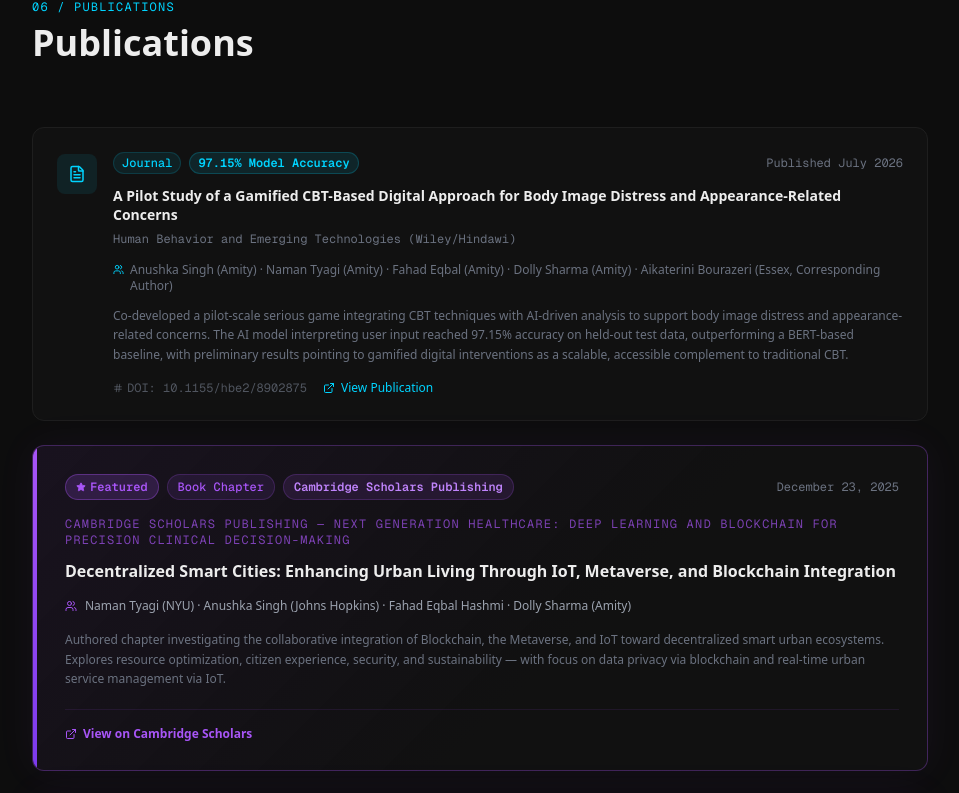
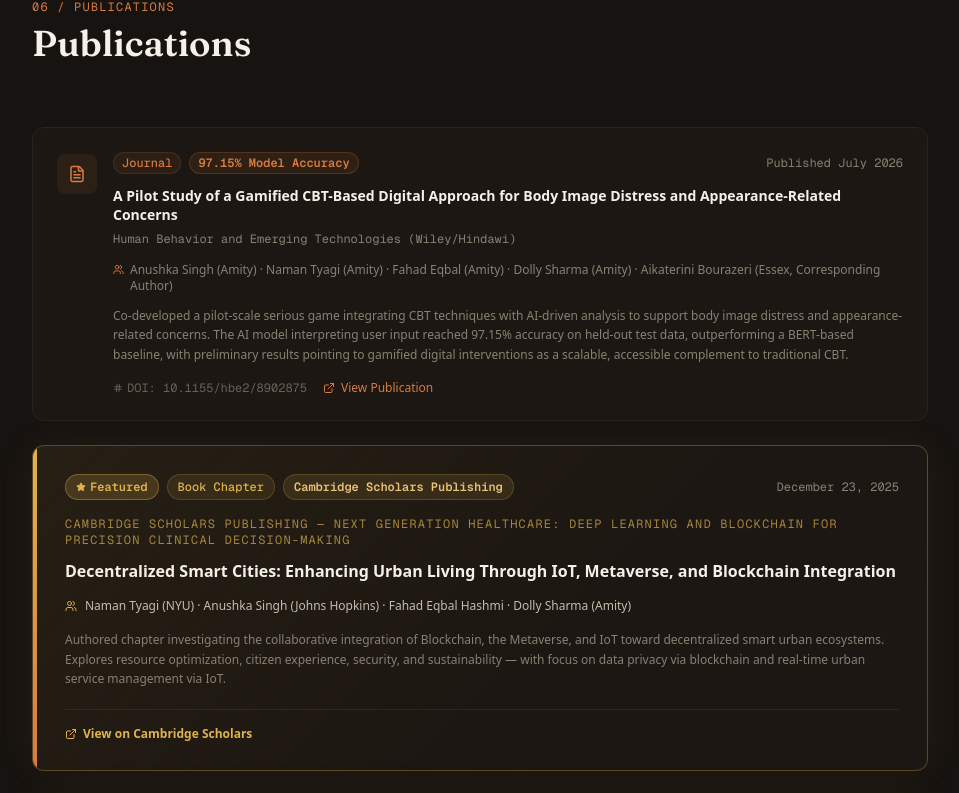
Before and after one commit to Namantyagi2727/portfolio, a Next.js app: page / in a window 1280 px wide. Shown: the part 8697-9490 px from the top of the page, without its empty margins (160-1119 px from the left). Built offline with nearby package versions, Linux system fonts and the light colour scheme.

Commit message:
feat: retune featured publication card to gold, re-skin standard cards
Co-Authored-By: Claude Sonnet 5 <noreply@anthropic.com>
Claude-Session: https://claude.ai/code/session_01NehF1ss7b5bKHeeLkofiR7

```diff
--- a/src/components/Publications.tsx
+++ b/src/components/Publications.tsx
@@ -4,20 +4,18 @@ import { BookOpen, FileText, ExternalLink, Users, Hash, Star } from "lucide-reac
 import { publications } from "@/lib/data";
 
 const typeConfig = {
-  book:       { icon: BookOpen, label: "Book Chapter",      color: "#a855f7" },
-  journal:    { icon: FileText, label: "Journal",           color: "#00d4ff" },
-  conference: { icon: FileText, label: "Conference Paper",  color: "#00d4ff" },
+  book: { icon: BookOpen, label: "Book Chapter", color: "#e0b34d" },
+  journal: { icon: FileText, label: "Journal", color: "#d97b3f" },
+  conference: { icon: FileText, label: "Conference Paper", color: "#d97b3f" },
 };
 
 export default function Publications() {
   return (
-    <section id="publications" className="py-24 px-6 bg-[#0d0d0d]">
+    <section id="publications" className="py-24 px-6 bg-[#171310]">
       <div className="max-w-4xl mx-auto">
-
-        {/* Section header */}
         <div className="mb-16">
-          <p className="text-xs font-mono text-[#00d4ff] uppercase tracking-widest mb-2">06 / Publications</p>
-          <h2 className="text-3xl sm:text-4xl font-bold text-[#ededed]">Publications</h2>
+          <p className="text-xs font-mono text-[#d97b3f] uppercase tracking-widest mb-2">06 / Publications</p>
+          <h2 className="text-3xl sm:text-4xl font-serif font-semibold text-[#f5f0e8]">Publications</h2>
         </div>
 
         <div className="flex flex-col gap-6">
@@ -25,84 +23,69 @@ export default function Publications() {
             const { icon: Icon, label, color } = typeConfig[pub.type];
             const isBook = pub.type === "book";
 
-            /* ── Featured card (book chapter) ── */
             if (isBook) {
               return (
                 <div
                   key={i}
                   className="relative rounded-xl overflow-hidden transition-all duration-200 group"
                   style={{
-                    background: "linear-gradient(135deg, rgba(168,85,247,0.08) 0%, rgba(17,17,17,1) 60%)",
-                    border: "1px solid rgba(168,85,247,0.3)",
-                    boxShadow: "0 0 40px rgba(168,85,247,0.06)",
+                    background: "linear-gradient(135deg, rgba(224,179,77,0.08) 0%, rgba(28,23,18,1) 60%)",
+                    border: "1px solid rgba(224,179,77,0.3)",
+                    boxShadow: "0 0 40px rgba(224,179,77,0.06)",
                   }}
-                  onMouseEnter={(e) => (e.currentTarget.style.borderColor = "rgba(168,85,247,0.5)")}
-                  onMouseLeave={(e) => (e.currentTarget.style.borderColor = "rgba(168,85,247,0.3)")}
+                  onMouseEnter={(e) => (e.currentTarget.style.borderColor = "rgba(224,179,77,0.5)")}
+                  onMouseLeave={(e) => (e.currentTarget.style.borderColor = "rgba(224,179,77,0.3)")}
                 >
-                  {/* Left accent bar */}
-                  <div
-                    className="absolute left-0 top-0 bottom-0 w-1 rounded-l-xl"
-                    style={{ background: "linear-gradient(180deg, #a855f7, #7c3aed)" }}
-                  />
+                  <div className="absolute left-0 top-0 bottom-0 w-1 rounded-l-xl" style={{ background: "linear-gradient(180deg, #e0b34d, #d97b3f)" }} />
 
                   <div className="p-7 pl-8">
-                    {/* Top row: badges + date */}
                     <div className="flex flex-wrap items-center gap-2 mb-4">
-                      {/* Featured badge */}
                       <span
                         className="inline-flex items-center gap-1 text-xs px-2.5 py-1 rounded-full font-mono font-semibold"
-                        style={{ background: "rgba(168,85,247,0.18)", color: "#a855f7", border: "1px solid rgba(168,85,247,0.35)" }}
+                        style={{ background: "rgba(224,179,77,0.18)", color: "#e0b34d", border: "1px solid rgba(224,179,77,0.35)" }}
                       >
-                        <Star size={10} fill="#a855f7" />
+                        <Star size={10} fill="#e0b34d" />
                         Featured
                       </span>
                       <span
                         className="text-xs px-2.5 py-1 rounded-full font-mono font-medium"
-                        style={{ background: "rgba(168,85,247,0.1)", color: "#a855f7", border: "1px solid rgba(168,85,247,0.2)" }}
+                        style={{ background: "rgba(224,179,77,0.1)", color: "#e0b34d", border: "1px solid rgba(224,179,77,0.2)" }}
                       >
                         {label}
                       </span>
                       {pub.highlight && (
                         <span
                           className="text-xs px-2.5 py-1 rounded-full font-mono font-semibold"
-                          style={{ background: "rgba(168,85,247,0.12)", color: "#c084fc", border: "1px solid rgba(168,85,247,0.2)" }}
+                          style={{ background: "rgba(224,179,77,0.12)", color: "#e8c37a", border: "1px solid rgba(224,179,77,0.2)" }}
                         >
                           {pub.highlight}
                         </span>
                       )}
-                      <span className="text-xs text-[#6b7280] font-mono ml-auto">{pub.date}</span>
+                      <span className="text-xs text-[#8a8073] font-mono ml-auto">{pub.date}</span>
                     </div>
 
-                    {/* Publisher */}
-                    <p className="text-xs font-mono text-[#a855f7]/70 mb-3 uppercase tracking-widest">
-                      {pub.publisher}
-                    </p>
-
-                    {/* Title */}
-                    <h3 className="text-base font-bold text-[#ededed] leading-snug mb-4 group-hover:text-[#c084fc] transition-colors">
+                    <p className="text-xs font-mono text-[#e0b34d]/70 mb-3 uppercase tracking-widest">{pub.publisher}</p>
+                    <h3 className="text-base font-bold text-[#f5f0e8] leading-snug mb-4 group-hover:text-[#e8c37a] transition-colors">
                       {pub.title}
                     </h3>
 
-                    {/* Authors */}
                     {pub.authors && (
-                      <p className="text-xs text-[#9ca3af] mb-4 flex items-start gap-2">
-                        <Users size={12} className="mt-0.5 flex-shrink-0 text-[#a855f7]" />
+                      <p className="text-xs text-[#c7bcae] mb-4 flex items-start gap-2">
+                        <Users size={12} className="mt-0.5 flex-shrink-0 text-[#e0b34d]" />
                         {pub.authors}
                       </p>
                     )}
 
-                    {/* Description */}
-                    <p className="text-xs text-[#6b7280] leading-relaxed mb-5">{pub.description}</p>
+                    <p className="text-xs text-[#8a8073] leading-relaxed mb-5">{pub.description}</p>
 
-                    {/* Footer */}
-                    <div className="flex flex-wrap items-center gap-4 pt-4 border-t border-[#a855f7]/10">
+                    <div className="flex flex-wrap items-center gap-4 pt-4 border-t border-[#e0b34d]/10">
                       {pub.url && (
                         <a
                           href={pub.url}
                           target="_blank"
                           rel="noopener noreferrer"
                           className="inline-flex items-center gap-1.5 text-xs font-semibold transition-all hover:underline"
-                          style={{ color: "#a855f7" }}
+                          style={{ color: "#e0b34d" }}
                         >
                           <ExternalLink size={12} />
                           View on Cambridge Scholars
@@ -114,25 +97,19 @@ export default function Publications() {
               );
             }
 
-            /* ── Standard card (conference / journal) ── */
             return (
               <div
                 key={i}
-                className="bg-[#111111] border border-[#1e1e1e] rounded-xl p-6 group transition-all duration-200"
+                className="bg-[#1c1712] border border-[#2a231c] rounded-xl p-6 group transition-all duration-200"
                 onMouseEnter={(e) => (e.currentTarget.style.borderColor = `${color}30`)}
-                onMouseLeave={(e) => (e.currentTarget.style.borderColor = "#1e1e1e")}
+                onMouseLeave={(e) => (e.currentTarget.style.borderColor = "#2a231c")}
               >
                 <div className="flex items-start gap-4">
-                  {/* Icon */}
-                  <div
-                    className="w-10 h-10 rounded-lg flex items-center justify-center flex-shrink-0 mt-0.5"
-                    style={{ background: `${color}15` }}
-                  >
+                  <div className="w-10 h-10 rounded-lg flex items-center justify-center flex-shrink-0 mt-0.5" style={{ background: `${color}15` }}>
                     <Icon size={18} style={{ color }} />
                   </div>
 
                   <div className="flex-1 min-w-0">
-                    {/* Badges + date */}
                     <div className="flex flex-wrap items-center gap-2 mb-3">
                       <span
                         className="text-xs px-2 py-0.5 rounded-full font-mono font-medium"
@@ -143,37 +120,31 @@ export default function Publications() {
                       {pub.highlight && (
                         <span
                           className="text-xs px-2 py-0.5 rounded-full font-mono font-semibold"
-                          style={{ background: "rgba(0,212,255,0.1)", color: "#00d4ff", border: "1px solid rgba(0,212,255,0.2)" }}
+                          style={{ background: "rgba(217,123,63,0.1)", color: "#d97b3f", border: "1px solid rgba(217,123,63,0.2)" }}
                         >
                           {pub.highlight}
                         </span>
                       )}
-                      <span className="text-xs text-[#6b7280] font-mono ml-auto">{pub.date}</span>
+                      <span className="text-xs text-[#8a8073] font-mono ml-auto">{pub.date}</span>
                     </div>
 
-                    {/* Title */}
-                    <h3 className="text-sm font-semibold text-[#ededed] leading-snug mb-1.5 group-hover:text-[#00d4ff] transition-colors">
+                    <h3 className="text-sm font-semibold text-[#f5f0e8] leading-snug mb-1.5 group-hover:text-[#d97b3f] transition-colors">
                       {pub.title}
                     </h3>
+                    <p className="text-xs font-mono text-[#8a8073] mb-3 leading-relaxed">{pub.publisher}</p>
 
-                    {/* Publisher */}
-                    <p className="text-xs font-mono text-[#6b7280] mb-3 leading-relaxed">{pub.publisher}</p>
-
-                    {/* Authors */}
                     {pub.authors && (
-                      <p className="text-xs text-[#6b7280] mb-3 flex items-start gap-1.5">
+                      <p className="text-xs text-[#8a8073] mb-3 flex items-start gap-1.5">
                         <Users size={11} className="mt-0.5 flex-shrink-0" style={{ color }} />
                         {pub.authors}
                       </p>
                     )}
 
-                    {/* Description */}
-                    <p className="text-xs text-[#6b7280] leading-relaxed mb-4">{pub.description}</p>
+                    <p className="text-xs text-[#8a8073] leading-relaxed mb-4">{pub.description}</p>
 
-                    {/* Footer */}
                     <div className="flex flex-wrap items-center gap-4">
                       {pub.doi && (
-                        <p className="text-xs font-mono text-[#6b7280]/70 flex items-center gap-1">
+                        <p className="text-xs font-mono text-[#8a8073]/70 flex items-center gap-1">
                           <Hash size={10} />
                           DOI: {pub.doi}
                         </p>
```
